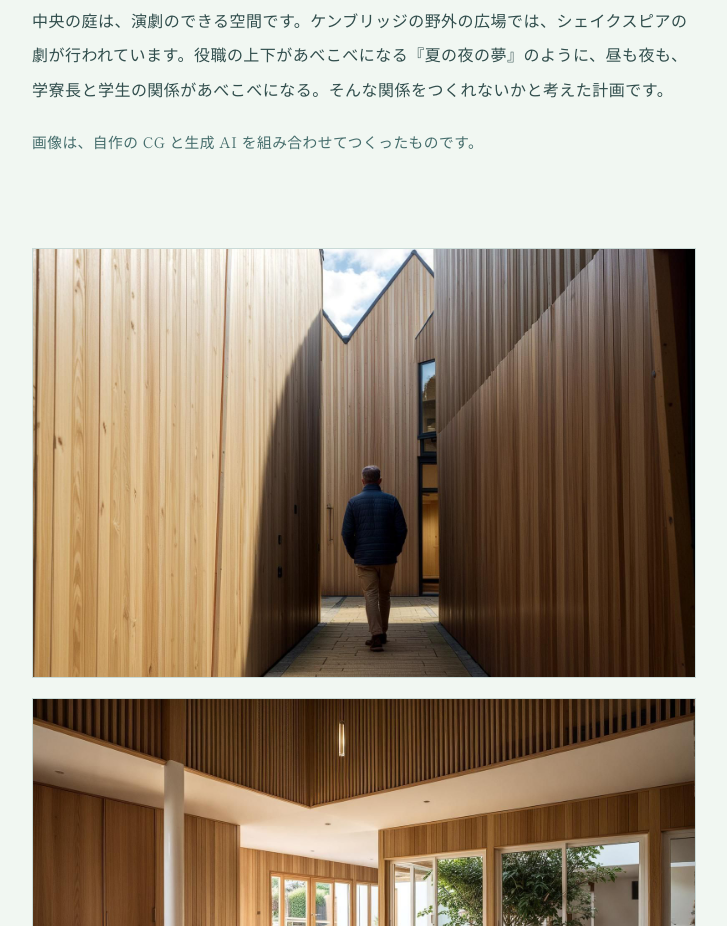
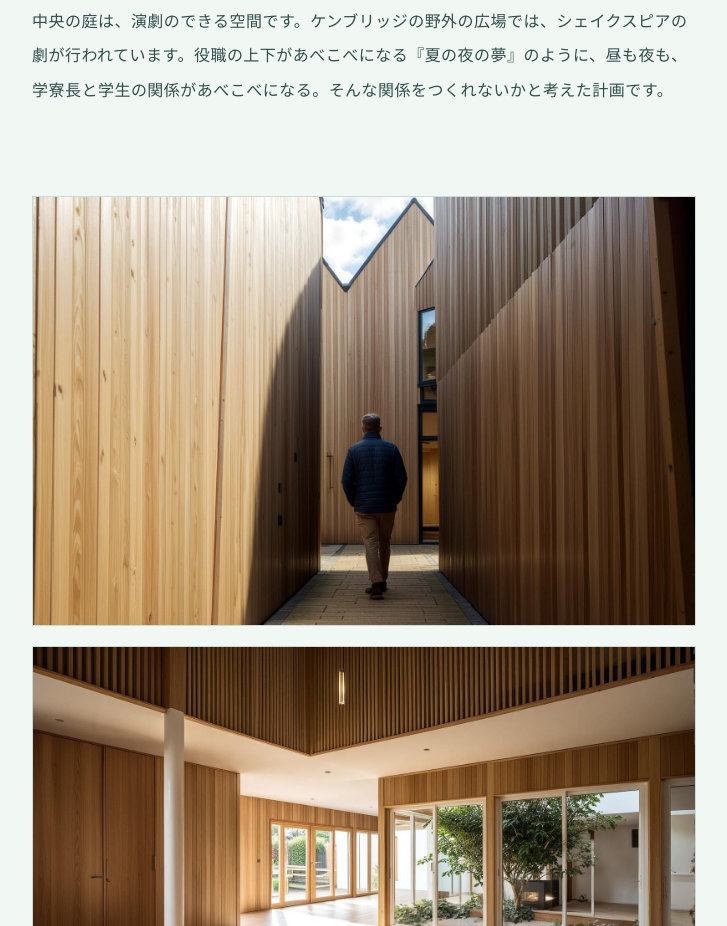
Before and after one commit to yuendesignstudio/yu-en, a plain HTML site: page works/masters-lodge.html in a window 1280 px wide. Shown: the part 918-1844 px from the top of the page, without its empty margins (276-1003 px from the left). Drawn offline with Linux system fonts and the light colour scheme.

Commit message:
Master's Lodge：画像の注記を外す

```diff
--- a/works/masters-lodge.html
+++ b/works/masters-lodge.html
@@ -62,7 +62,6 @@
   <div class="work-desc">
     <p>ケンブリッジ大学で「マスター」と呼ばれる学寮長のための建物の計画案です。ふだんはあまり使われないこの空間を、学生が日常的に使える場所とし、学寮長の暮らしと二重らせんのように絡み合うよう計画しました。</p>
     <p>中央の庭は、演劇のできる空間です。ケンブリッジの野外の広場では、シェイクスピアの劇が行われています。役職の上下があべこべになる『夏の夜の夢』のように、昼も夜も、学寮長と学生の関係があべこべになる。そんな関係をつくれないかと考えた計画です。</p>
-    <p class="note">画像は、自作の CG と生成 AI を組み合わせてつくったものです。</p>
   </div>
 
   <div class="gallery">
```
